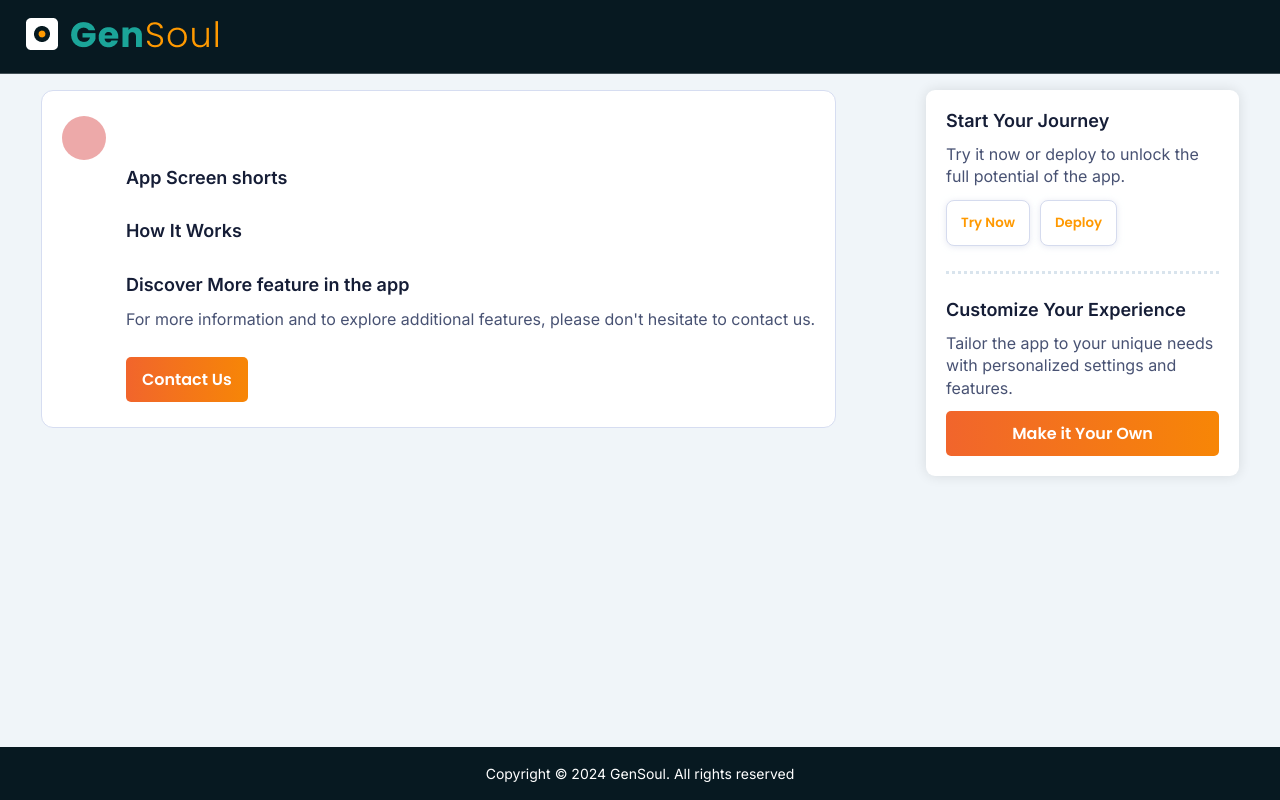
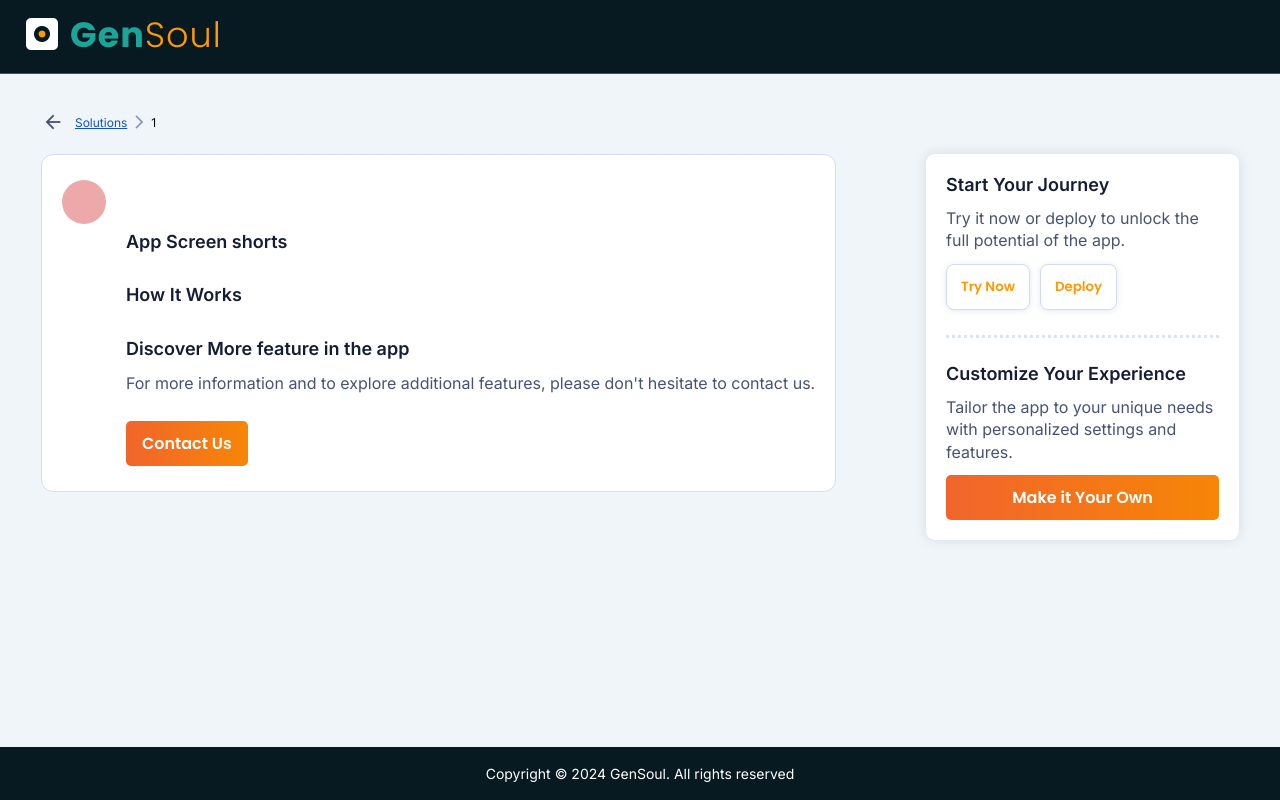
Before and after one commit to shajjar-emumba/gen-soul, an Angular app: page /solution/1 in a window 1280 px wide. Built offline with nearby package versions, Linux system fonts and the light colour scheme.

Commit message:
feat(breadcrumbs): implement breadcrumb for app navigation

```diff
--- /dev/null
+++ b/src/app/components/bread-crumb/bread-crumb.component.html
@@ -0,0 +1,8 @@
+<div class="container">
+  <div class="breadcrumb">
+    <mat-icon class="breadcrumb-backward"> arrow_back</mat-icon>
+    <a routerLink="/">Solutions</a>
+    <mat-icon class="breadcrumb-forward"> arrow_forward_ios</mat-icon>
+    <span>{{ activeSolution | titlecase }}</span>
+  </div>
+</div>
--- /dev/null
+++ b/src/app/components/bread-crumb/bread-crumb.component.scss
@@ -0,0 +1,25 @@
+.breadcrumb {
+  display: flex;
+  align-items: center;
+  font-size: 12px;
+  margin: 20px 0;
+
+  mat-icon {
+    display: flex;
+    justify-content: center;
+    align-items: center;
+  }
+
+  &-backward {
+    font-size: 22px;
+    margin-right: 10px;
+    color: #485273;
+  }
+  &-forward {
+    font-size: 16px;
+    color: #8794bd;
+  }
+  a {
+    color: #1452ca;
+  }
+}
--- /dev/null
+++ b/src/app/components/bread-crumb/bread-crumb.component.ts
@@ -0,0 +1,27 @@
+import { CommonModule, TitleCasePipe } from '@angular/common';
+import { Component, inject } from '@angular/core';
+import { MatIcon } from '@angular/material/icon';
+import { ActivatedRoute, RouterLink } from '@angular/router';
+
+@Component({
+  selector: 'app-bread-crumb',
+  standalone: true,
+  imports: [CommonModule, RouterLink, MatIcon, RouterLink, TitleCasePipe],
+  templateUrl: './bread-crumb.component.html',
+  styleUrl: './bread-crumb.component.scss',
+})
+export class BreadCrumbComponent {
+  activatedRoute = inject(ActivatedRoute);
+  activeSolution = '';
+
+  ngOnInit() {
+    const solutionPath = this.activatedRoute.snapshot.paramMap.get('path');
+    if (solutionPath) {
+      this.activeSolution = this.removeHyphens(solutionPath);
+    }
+  }
+
+  private removeHyphens(path: string) {
+    return path.split('-').join(' ');
+  }
+}
--- a/src/app/pages/solutions-page/solutions-page.component.html
+++ b/src/app/pages/solutions-page/solutions-page.component.html
@@ -1,4 +1,6 @@
 <section class="solution">
+  <app-bread-crumb />
+
   <div class="solution-content container">
     <app-solution-overview [solutionContent]="selectedSolution" />
     <app-start-journey [solutionContent]="selectedSolution" />
```
Also changed, not shown: src/app/pages/solutions-page/solutions-page.component.ts (+6 -1 lines), 1 other file (tests, documents, lock files or other folders).
